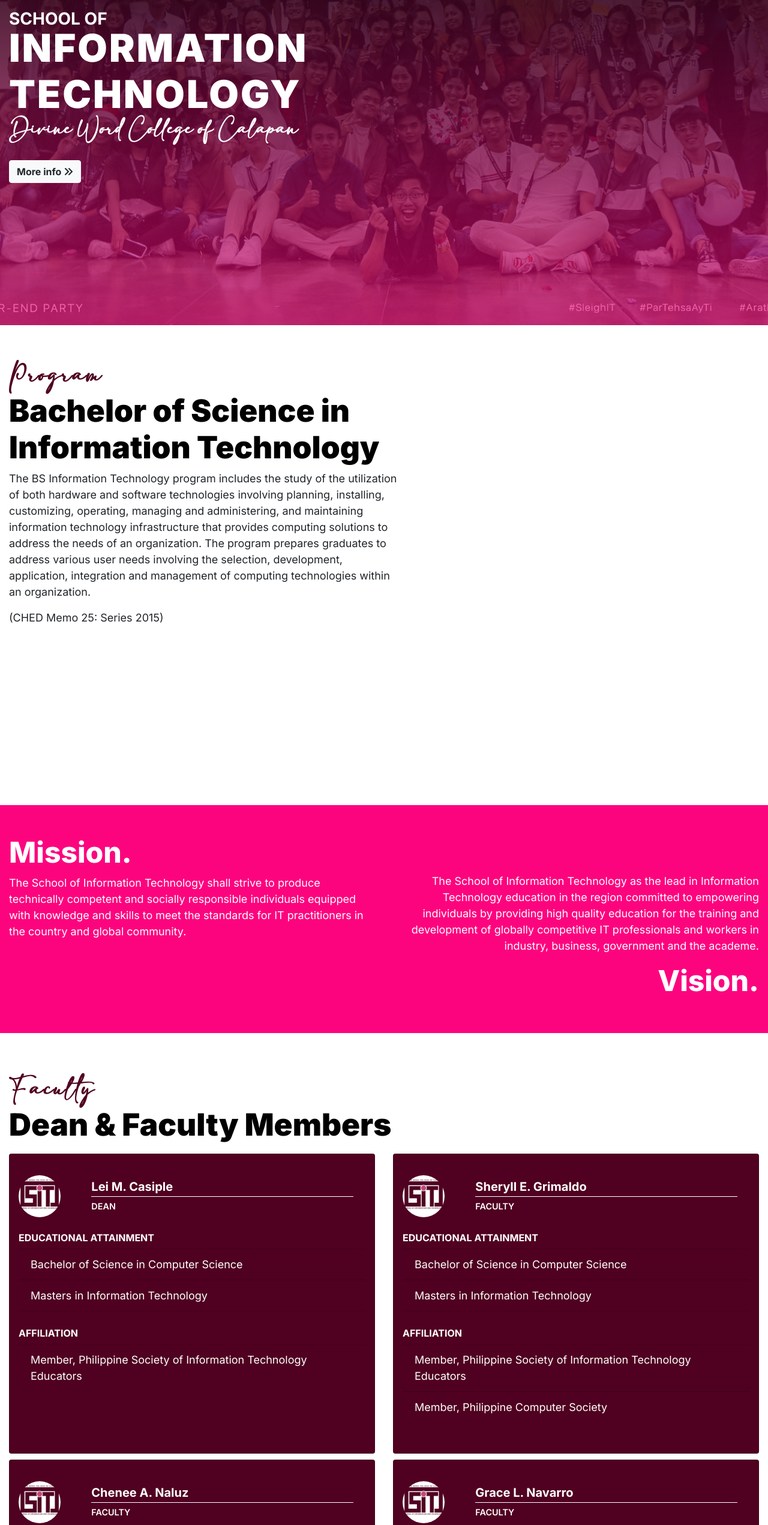
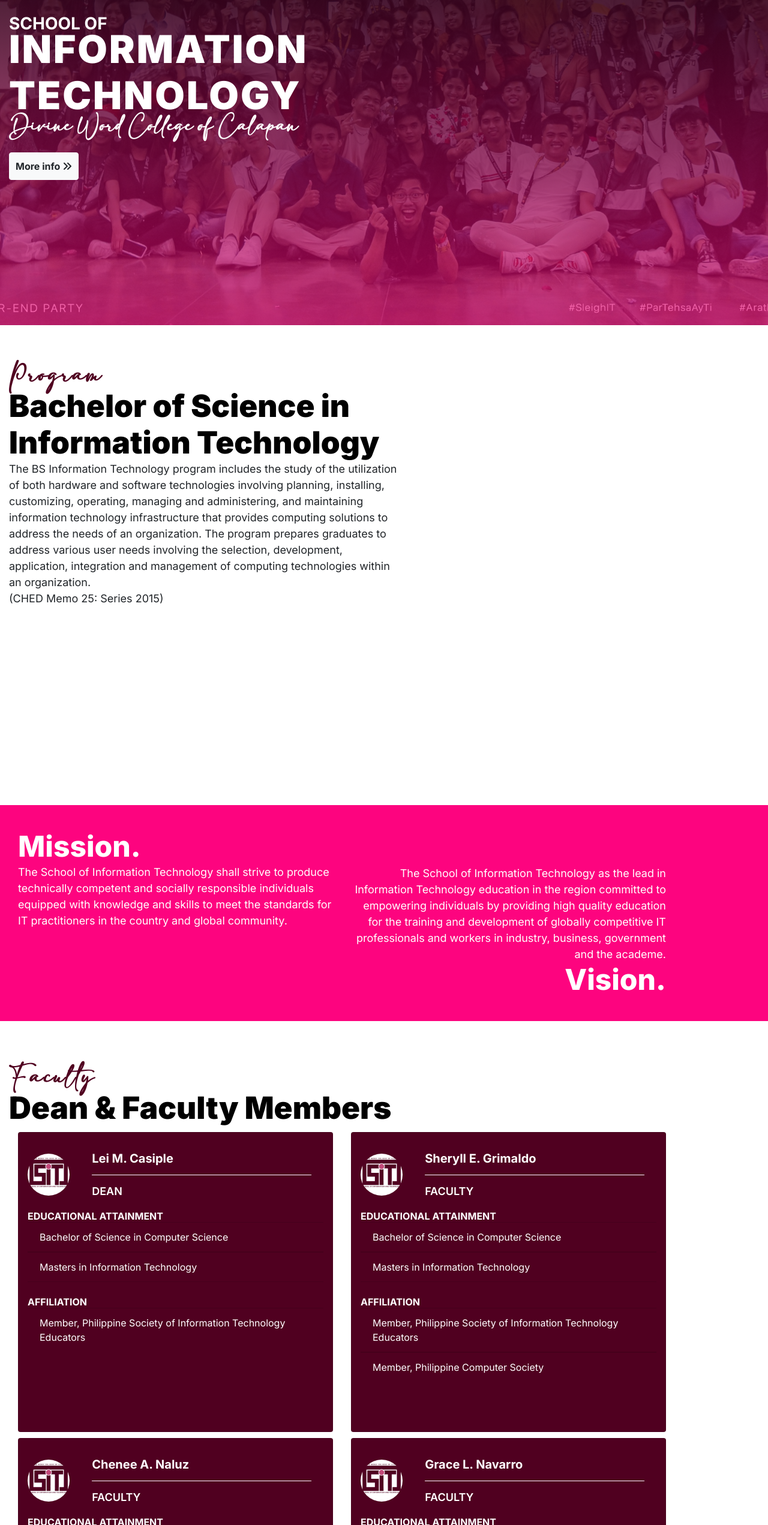
Before and after one commit to matanguihanbenson/Matanguihan_Midterms-SITWebsite, a plain HTML site: page index.html in a window 1280 px wide. Shown: the part 258-2800 px from the top of the page at 60% size. Drawn offline with nearby package versions, Linux system fonts and the light colour scheme.

Commit message:
responsiveness

```diff
--- a/css/style.css
+++ b/css/style.css
@@ -1,12 +1,18 @@
 @font-face {
     font-family: adelia;
     src: url(../fonts/adelia.ttf);
+}
+*{
+    margin: 0 !important;
 }
 body{
     font-size: 18px;
     font-family: inter;
     height: 100vh;
-    overflow-x: hidden;
+    overflow-x: hidden !important;
+    width: 100vw;
+    padding: 0;
+    margin: 0;
 }
 /* sit navbar top */
 .navbar{
@@ -27,7 +33,7 @@
 .nav-link{
     font-weight: bold;
     color: white !important;
-    margin-left: 20px;
+    margin-left: 30px !important;
 }
 /*sit banner*/
 .sit-banner-container{
@@ -44,7 +50,7 @@
     display: flex;
     align-items: center;
     color: white;
-    padding-top: 50px;
+    padding-top: 50px !important;
     background-position: center;
 }
 .sit-banner h1{
@@ -56,7 +62,8 @@
 }
 .sit-banner h3{
     font-weight: 700;
-    line-height: 5px;
+    line-height: 10px;
+
 }
 .sit-banner h4{
     font-weight: bold;
@@ -65,13 +72,14 @@
 .sit-banner a.btn{
     font-weight: bold;
     cursor: pointer;
+    padding: 10px !important;
 }
 
 /*sit program*/
 .sit-program{
     height: 100%;
     background-color: #fff;
-    padding: 70px 0;
+    padding: 70px 0px !important;
 }
 .sit-program p{
     width: 58ch;
@@ -83,7 +91,7 @@
     height: max-content;
     position: relative;
     color: white;
-    padding: 50px 0;
+    padding: 40px 0;
 
 }
 .mission-vision h1{
@@ -115,7 +123,7 @@
 .card{
     background-color: #500020;
     color: white;
-    margin-top: 10px;
+    margin-top: 10px !important;
     height: 500px;
     padding: 20px 0;
 }
@@ -124,6 +132,9 @@
     flex-direction: row;
     align-items: center;
     height: 100px;
+}
+.two{
+    font-size: 1rem;
 }
 .card h6{
     font-weight: 700;
@@ -134,7 +145,6 @@
 }
 .card .one p{
     font-weight: 600;
-    font-size: .9rem;
     line-height: 0;
 }
 .card ul li{
@@ -167,7 +177,7 @@
 .awards{
     height: 100%;
     background-color: #fff;
-    padding: 50px 0;
+    padding: 50px 20px;
     color: black;
 
 }
@@ -374,6 +384,9 @@
     .sit-banner h4{
         font-size: 1rem !important;
     }
+    .sit-banner h3{
+        margin-bottom: 10px !important;
+    }
     .lead-head{
         font-size: 1.4rem;
     }
--- a/index.html
+++ b/index.html
@@ -18,7 +18,7 @@
     <!-- SIT Nav using Bootstrap Nav Component-->
         <div class="sit-banner-container">
             <nav class="navbar navbar-expand-lg navbar-expand-sm navbar-dark">
-                <div class="container-fluid">
+                <div class="container">
                     <a class="navbar-brand" href="#"><img src="img/logo.jpg" alt=""></a>
                     <button class="navbar-toggler" type="button" data-toggle="collapse" data-target="#navbarNav" aria-controls="navbarNav" aria-expanded="false" aria-label="Toggle navigation">
                       <span class="navbar-toggler-icon"></span>
@@ -42,7 +42,7 @@
                 </div>
               </nav>
               <div class="sit-banner">
-                <div class="container-fluid">
+                <div class="container">
                     <h3 class="text-uppercase">School of</h3>
                     <h1>Information Technology</h1>
                     <h4>Divine Word College of Calapan</h4>
@@ -53,7 +53,7 @@
         </div>
 
     <div class="sit-program" id="program">
-        <div class="container-fluid">
+        <div class="container">
             <h3 class="lead-head text-sm text-md">Program</h3>
             <h1 class="lead-body display-4">Bachelor of Science in Information Technology</h1>
 
@@ -74,7 +74,7 @@
     </div>
 
     <div class="mission-vision">
-        <div class="container-fluid">
+        <div class="container">
             <div class="row">
                 <div class="mission col-12 col-sm-6">
                     <h1>Mission.</h1>
@@ -109,7 +109,7 @@
     </div>
 
     <div class="dean-faculty" id="faculty">
-        <div class="container-fluid">
+        <div class="container">
             <h3 class="lead-head">Faculty</h3>
             <h1 class="lead-body">Dean & Faculty Members</h1>
 
@@ -120,8 +120,8 @@
                             <div class="col-2"><img class="card-img-top rounded-circle" src="img/logo-c.jpg"></div>
                             <div class="col-10">
                                 <div class="card-body">
-                                  <h5 class="card-title">Lei M. Casiple</h5>
-                                  <hr style="border:1px solid white;border-bottom: none;">
+                                  <h5 class="card-title">Lei M. Casiple</h5><br>
+                                  <hr style="border:1px solid white;border-bottom: none;"><br>
                                   <p class="card-text">DEAN</p>
                                 </div>
                             </div>
@@ -153,8 +153,8 @@
                             <div class="col-2"><img class="card-img-top rounded-circle" src="img/logo-c.jpg"></div>
                             <div class="col-10">
                                 <div class="card-body">
-                                  <h5 class="card-title">Sheryll E. Grimaldo</h5>
-                                  <hr style="border:1px solid white;border-bottom: none;">
+                                  <h5 class="card-title">Sheryll E. Grimaldo</h5><br>
+                                  <hr style="border:1px solid white;border-bottom: none;"><br>
                                   <p class="card-text">FACULTY</p>
                                 </div>
                             </div>
@@ -188,8 +188,8 @@
                             <div class="col-2"><img class="card-img-top rounded-circle" src="img/logo-c.jpg"></div>
                             <div class="col-10">
                                 <div class="card-body">
-                                  <h5 class="card-title">Chenee A. Naluz</h5>
-                                  <hr style="border:1px solid white;border-bottom: none;">
+                                  <h5 class="card-title">Chenee A. Naluz</h5><br>
+                                  <hr style="border:1px solid white;border-bottom: none;"><br>
                                   <p class="card-text">FACULTY</p>
                                 </div>
                             </div>
@@ -222,8 +222,8 @@
                             <div class="col-2"><img class="card-img-top rounded-circle" src="img/logo-c.jpg"></div>
                             <div class="col-10">
                                 <div class="card-body">
-                                  <h5 class="card-title">Grace L. Navarro</h5>
-                                  <hr style="border:1px solid white;border-bottom: none;">
+                                  <h5 class="card-title">Grace L. Navarro</h5><br>
+                                  <hr style="border:1px solid white;border-bottom: none;"><br>
                                   <p class="card-text">FACULTY</p>
                                 </div>
                             </div>
@@ -253,7 +253,7 @@
     </div>
 
     <div class="equipment-facility">
-        <div class="container-fluid">
+        <div class="container">
             <div class="row">
                 <div class="col-12 col-md-6">
                     <h3 class="lead-head">Pictures</h3>
@@ -304,7 +304,7 @@
     </div>
 
     <div class="awards">
-        <div class="container-fluid">
+        <div class="container">
             <div class="row">
                 <div class="col-12 col-md-8">
                     <i class="fa-solid fa-trophy"></i>
```
